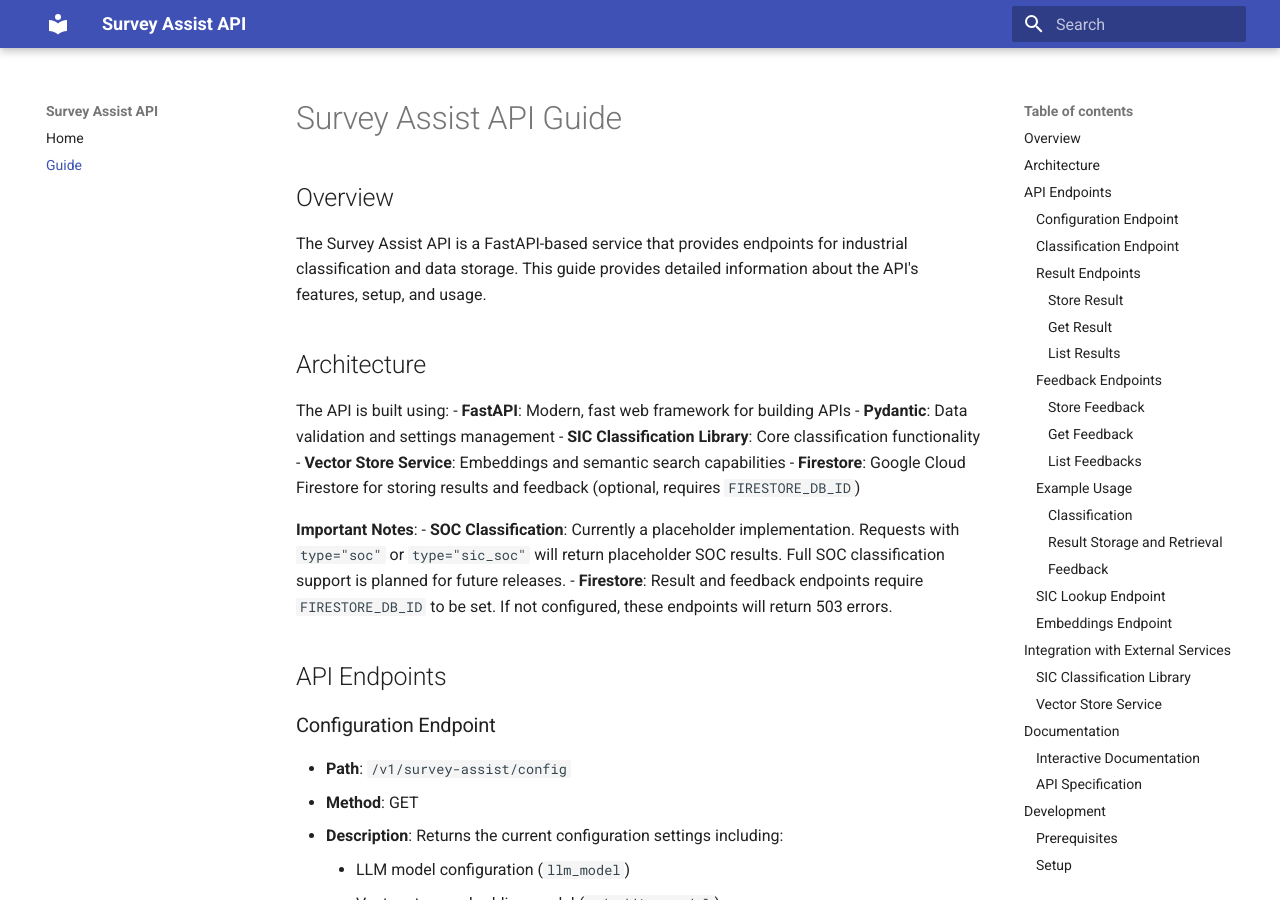
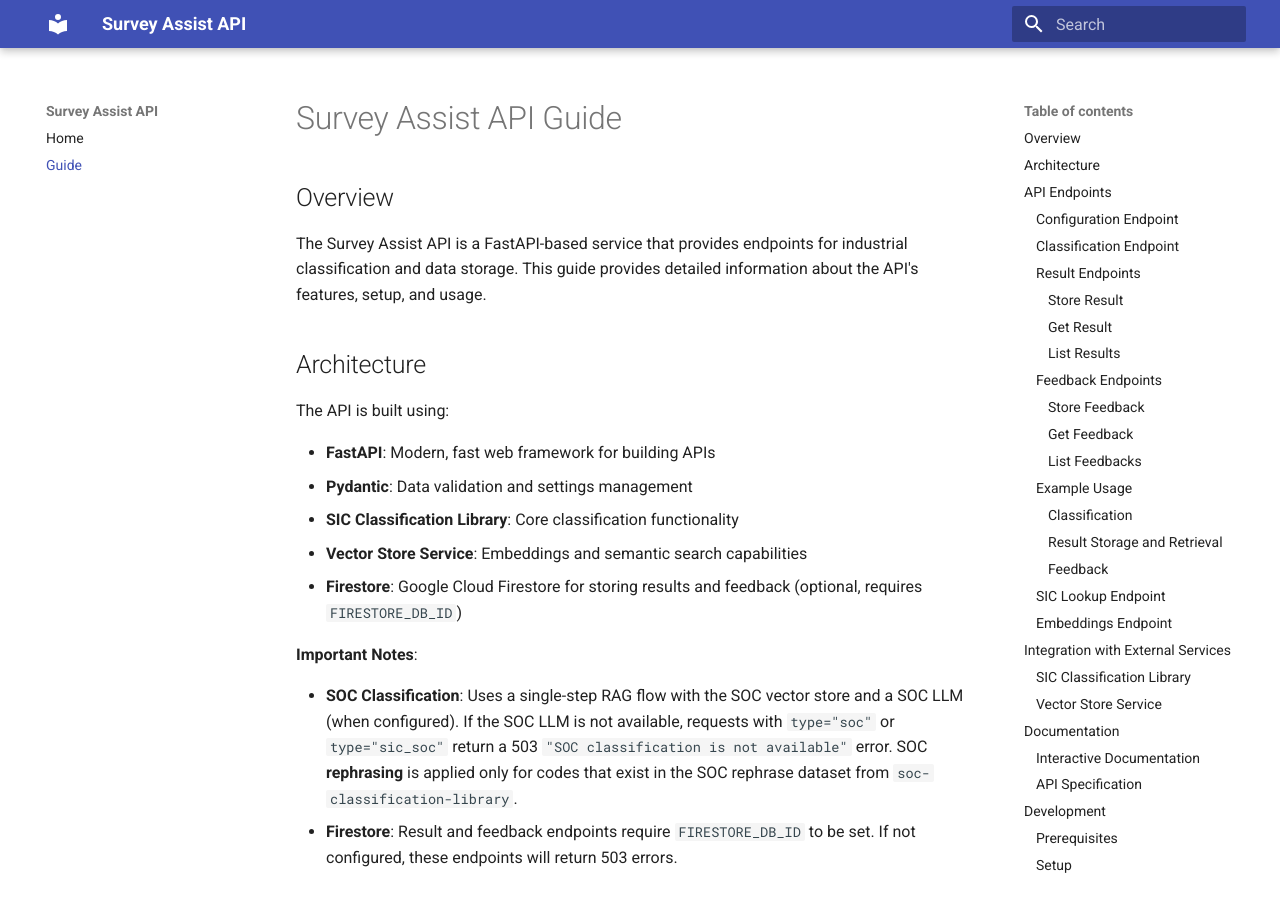
Before and after one commit to ONSdigital/survey-assist-api, an MkDocs documentation site: the page built from docs/guide.md, in a window 1280 px wide and 900 px high. Built offline with MkDocs 1.6.1 and Material for MkDocs 9.7.7, drawn with Linux system fonts in a browser that asks for light colours; some of the changed text lies outside the part shown.

Commit message:
update guide to reflect SOC classification and rephrase behaviour

```diff
--- a/docs/guide.md
+++ b/docs/guide.md
@@ -7,6 +7,7 @@ The Survey Assist API is a FastAPI-based service that provides endpoints for ind
 ## Architecture
 
 The API is built using:
+
 - **FastAPI**: Modern, fast web framework for building APIs
 - **Pydantic**: Data validation and settings management
 - **SIC Classification Library**: Core classification functionality
@@ -14,7 +15,8 @@ The API is built using:
 - **Firestore**: Google Cloud Firestore for storing results and feedback (optional, requires `FIRESTORE_DB_ID`)
 
 **Important Notes**:
-- **SOC Classification**: Currently a placeholder implementation. Requests with `type="soc"` or `type="sic_soc"` will return placeholder SOC results. Full SOC classification support is planned for future releases.
+
+- **SOC Classification**: Uses a single-step RAG flow with the SOC vector store and a SOC LLM (when configured). If the SOC LLM is not available, requests with `type="soc"` or `type="sic_soc"` return a 503 `"SOC classification is not available"` error. SOC **rephrasing** is applied only for codes that exist in the SOC rephrase dataset from `soc-classification-library`.
 - **Firestore**: Result and feedback endpoints require `FIRESTORE_DB_ID` to be set. If not configured, these endpoints will return 503 errors.
 
 ## API Endpoints
@@ -90,7 +92,7 @@ The API is built using:
     - `sic` (optional): SIC-specific options:
       - `rephrased` (boolean, default: true): Whether to apply rephrasing to SIC classification results
     - `soc` (optional): SOC-specific options:
-      - `rephrased` (boolean, default: true): Whether to apply rephrasing to SOC classification results (not yet implemented)
+      - `rephrased` (boolean, default: true): Whether to apply rephrasing to SOC classification results (where rephrased SOC descriptions exist)
 
 - **Response**: Returns a generic classification response with the following structure:
 
@@ -112,7 +114,7 @@ The API is built using:
       - `sic` (object, optional): Applied SIC options
       - `soc` (object, optional): Applied SOC options
 
-**Note**: SOC classification is currently a placeholder implementation. Requests with `type="soc"` or `type="sic_soc"` will return a placeholder SOC result.
+    **Note**: SOC classification depends on the SOC vector store and SOC LLM being configured. If they are not available, SOC requests will return a 503 error indicating that SOC classification is not available.
 
 The classification process works as follows:
 
```
